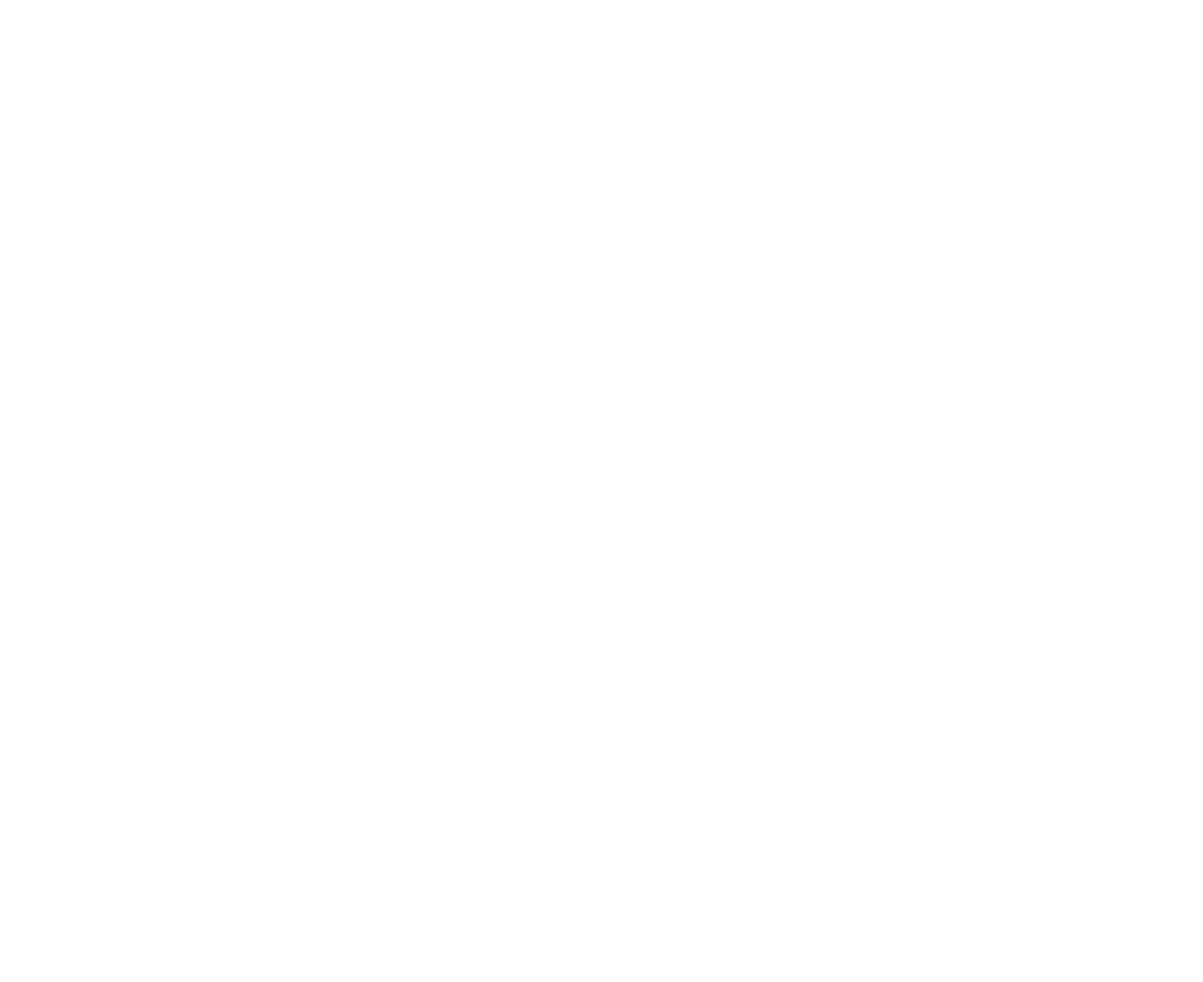
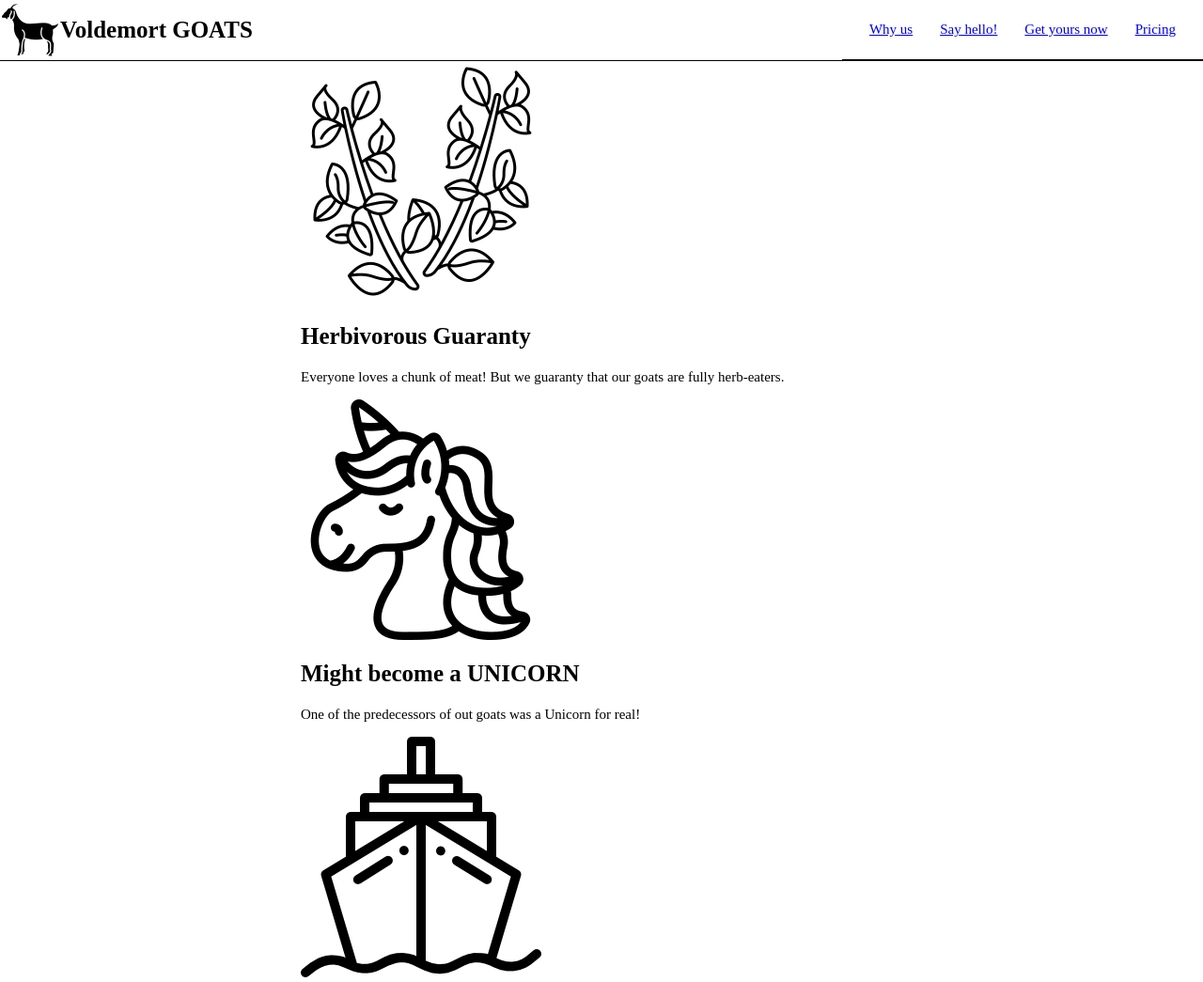
Before and after one commit to shubha360/freeCodeCamp-landing-page, a plain HTML site: page index.html in a window 1280 px wide. Shown: the top 1045 px of the page at 94% size. Before the commit the page ends 800 px from the top, so only its background shows below. Drawn offline with Linux system fonts and the light colour scheme.

Commit message:
progressing

```diff
--- a/index.html
+++ b/index.html
@@ -5,26 +5,66 @@
     <meta name="author" content="Raquibul Islam">
     <meta name="viewport" content="width=device-width, initial-scale=1.0">
     <link rel="stylesheet" href="styles.css">
-    <title>Document</title>
+    <title>Voldemort Goats</title>
 </head>
 <body>
     <header id="header">
-        <img id="header-img" src="" alt="">
+
+        <div class="heading">
+            <img id="header-img" src="images/goat.png" role="presentation">
+            <h1>Voldemort GOATS</h1>
+        </div>
 
         <nav id="nav-bar">
-            <a href="" class="nav-link"></a>
-            <a href="" class="nav-link"></a>
-            <a href="" class="nav-link"></a>
+            <a href="#why-us" class="nav-link">Why us</a>
+            <a href="#say-hello" class="nav-link">Say hello!</a>
+            <a href="#get-yours-now" class="nav-link">Get yours now</a>
+            <a href="#pricing" class="nav-link">Pricing</a>
         </nav>
     </header>
 
     <main>
-        <!-- TODO : Video with #video-->
+
+        <section id="why-us">
+            <div class="why-card">
+                <img src="images/thyme.png" role="presentation">
+                <h1>Herbivorous Guaranty</h1>
+                <p>Everyone loves a chunk of meat! But we guaranty that our goats are fully herb-eaters.</p>
+            </div>
+
+            <div class="why-card">
+                <img src="images/unicorn.png" role="presentation">
+                <h1>Might become a UNICORN</h1>
+                <p>One of the predecessors of out goats was a Unicorn for real!</p>
+            </div>
+
+            <div class="why-card">
+                <img src="images/cruise.png" role="presentation">
+                <h1></h1>
+                <p></p>
+            </div>
+        </section>
+
+        <section id="get-yours-now">
+            <p>Goat-crafted, home-breed domestic animals</p>
+
+            <form action=""></form>
+        </section>
+
+        <section id="say-hello"></section>
+
+        <section id="pricing"></section>
         <!-- TODO: Form with #form and others inside it -->
+
+        <!-- <iframe id="video" width="560" height="315" src="https://www.youtube-nocookie.com/embed/cVQUaecTlpU" title="YouTube video player" frameborder="0" allow="accelerometer; autoplay; clipboard-write; encrypted-media; gyroscope; picture-in-picture" allowfullscreen></iframe> -->
     </main>
 
     <footer>
 
+        <!-- GOAT icon <a href="https://www.flaticon.com/free-icons/goat" title="goat icons">Goat icons created by Icongeek26 - Flaticon</a> -->
+        <!-- HERB icon <a href="https://www.flaticon.com/free-icons/thyme" title="thyme icons">Thyme icons created by Icongeek26 - Flaticon</a> -->
+        <!-- UNICORN icon <a href="https://www.flaticon.com/free-icons/unicorn" title="unicorn icons">Unicorn icons created by Smashicons - Flaticon</a> -->
+        <!-- SHIP icon <a href="https://www.flaticon.com/free-icons/ship" title="ship icons">Ship icons created by Freepik - Flaticon</a> -->
     </footer>
 </body>
 </html>
--- a/styles.css
+++ b/styles.css
@@ -0,0 +1,66 @@
+:root {
+    /* USED FONTS */
+
+    /* USED COLORS */
+}
+
+* {
+    box-sizing: border-box;
+}
+
+html {
+    font-size: 10px;
+}
+
+body {
+    margin: 0;
+    padding: 0;
+}
+
+/* PAGE WIDE STYLES */
+
+h1 {
+    font-size: 2.5rem;
+}
+
+a, p {
+    font-size: 1.5rem;
+}
+
+#header {
+    display: flex;
+    border-bottom: 1px solid;
+}
+
+.heading {
+    display: flex;
+    width: 70%;
+    display: flex;
+    align-items: center;
+}
+
+.heading h1 {
+    margin: 0;
+}
+
+.heading img {
+    width: 64px;
+    height: 64px;
+}
+
+#nav-bar {
+    display: flex;
+    align-items: center;
+    justify-content: space-evenly;
+    width: 30%;
+    border-bottom: 1px solid;
+}
+
+#nav-bar .nav-link {
+    margin: 0;
+}
+
+main {
+    width: 50%;
+    margin: 0 auto;
+}
```
Also changed, not shown: images/cruise.png (added), images/goat.png (added), images/thyme.png (added), images/unicorn.png (added).
